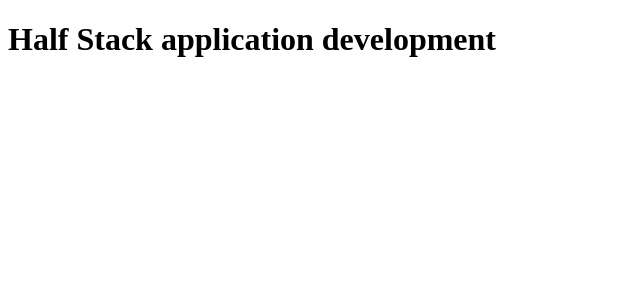
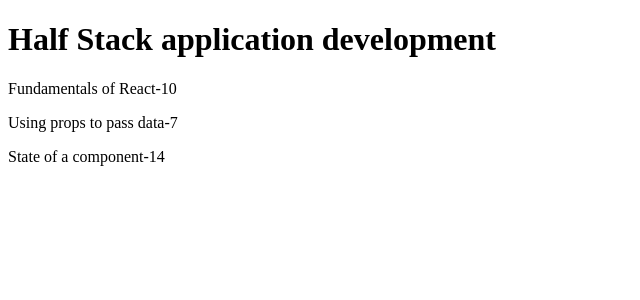
Before and after one commit to Devanshukoli/full-stack-submission-repo, a React (Vite) app: page / in a window 1280 px wide. Shown: the top 300 px of the page, without its empty margins (0-640 px from the left). Built offline with nearby package versions, Linux system fonts and the light colour scheme.

Commit message:
add content component , exercise 1.4

```diff
--- a/src/App.jsx
+++ b/src/App.jsx
@@ -2,6 +2,20 @@ const Header = (props) => {
   return (
     <>
       <h1>{props.course}</h1>
+    </>
+  )
+}
+
+const Content = (props) => {
+  // console.log('content props....', props.part)
+  const propsList = props.part.map((part, index) =>
+    <p key={index}>{part.name}-{part.exercises}</p>
+  )
+  // console.log('propslilst....', propsList)
+
+  return (
+    <>
+      {propsList}
     </>
   )
 }
@@ -28,6 +42,7 @@ const App = () => {
   return (
     <div>
       <Header course={course} />
+      <Content part={part} />
     </div>
   )
 }
```
